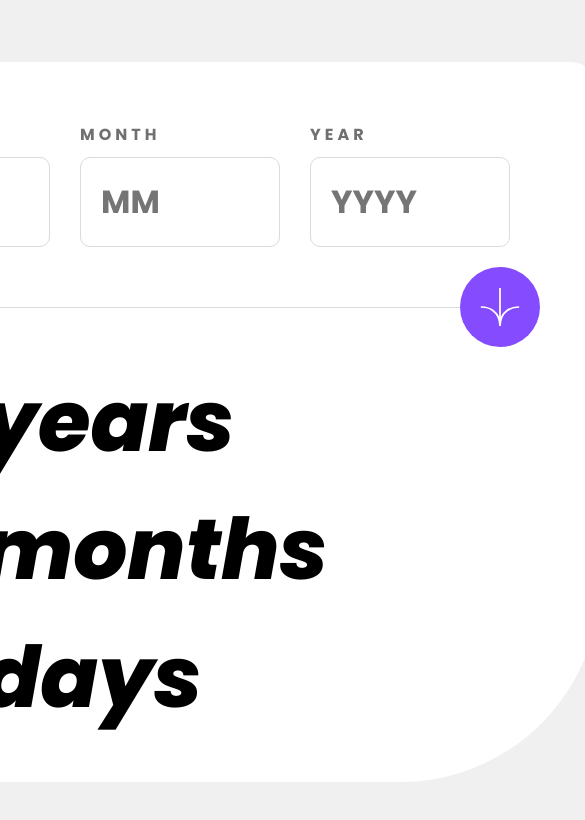
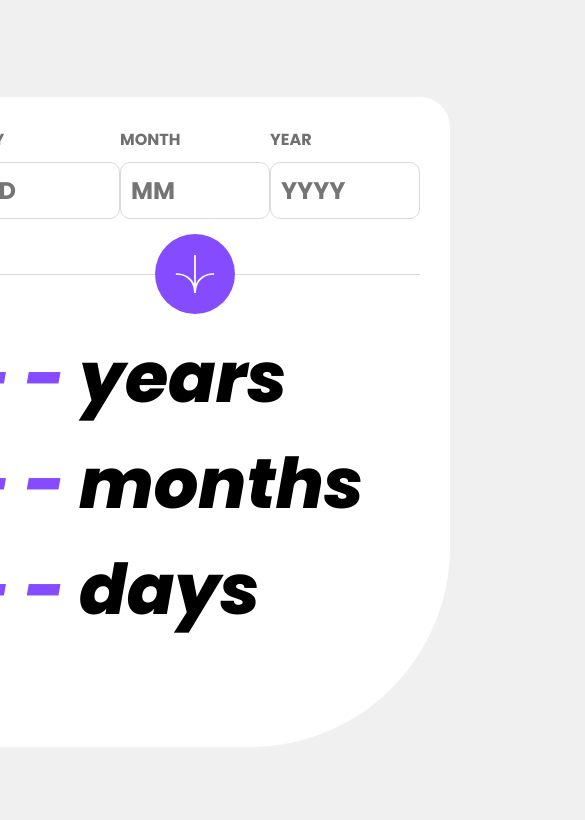
Before and after one commit to N3nT/age-calculator, a plain HTML site: page index.html in a window 390 px wide. Shown: the whole page, 585 px wide, since content can reach past the window. Drawn offline with Linux system fonts and the light colour scheme.

Commit message:
Mobile style

```diff
--- a/scss/style.scss
+++ b/scss/style.scss
@@ -98,3 +98,73 @@ body{
         }
     }
 }
+@media screen and (max-width: 700px) {
+    .error_info{
+        width: 70px;
+        padding-top: 5px;
+        color: hsl(0, 100%, 67%);
+        font-size: 10px;
+    }
+    .wrap{
+        padding: 30px;
+        width: 375px;
+        height: 550px;
+        .line{
+            justify-content: center;
+        }
+        .up{
+            justify-content: space-around;
+            input{
+                width: 70px;
+                padding: 10px;
+                font-size: 16px;
+            }
+            label{
+                letter-spacing: 0px;
+            }
+            .day_wrap{
+                margin-right: 0;
+            }
+        }
+        .down{
+            .score{
+                font-size: 55px;
+            }
+        }
+    }
+}
+@media screen and (max-width: 992px) {
+    .error_info{
+        width: 70px;
+        padding-top: 5px;
+        color: hsl(0, 100%, 67%);
+        font-size: 10px;
+    }
+    .wrap{
+        padding: 30px;
+        width: 600px;
+        height: 650px;
+        .line{
+            justify-content: center;
+        }
+        .up{
+            justify-content: space-around;
+            input{
+                width: 150px;
+                padding: 10px;
+                font-size: 24px;
+            }
+            label{
+                letter-spacing: 0px;
+            }
+            .day_wrap{
+                margin-right: 0;
+            }
+        }
+        .down{
+            .score{
+                font-size: 70px;
+            }
+        }
+    }
+}
```
Also changed, not shown: css/style.css, 1 other file.
